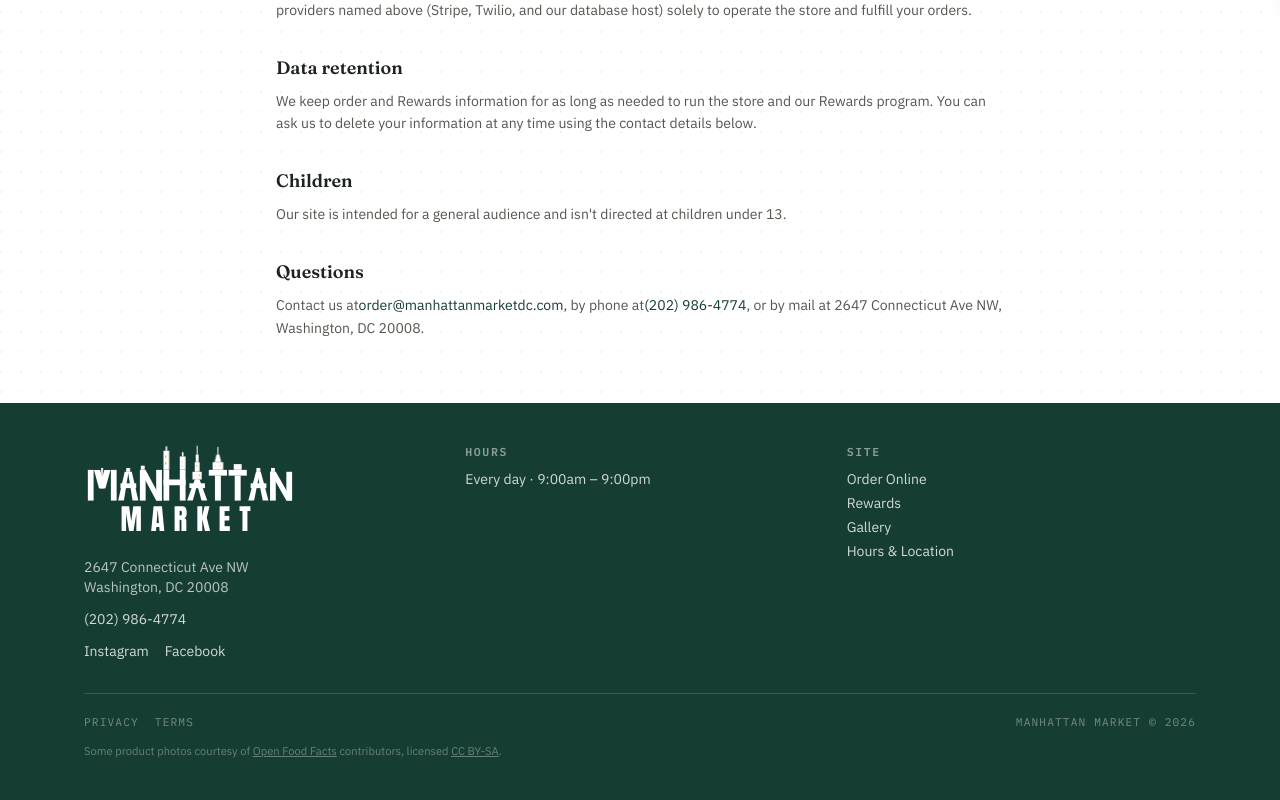
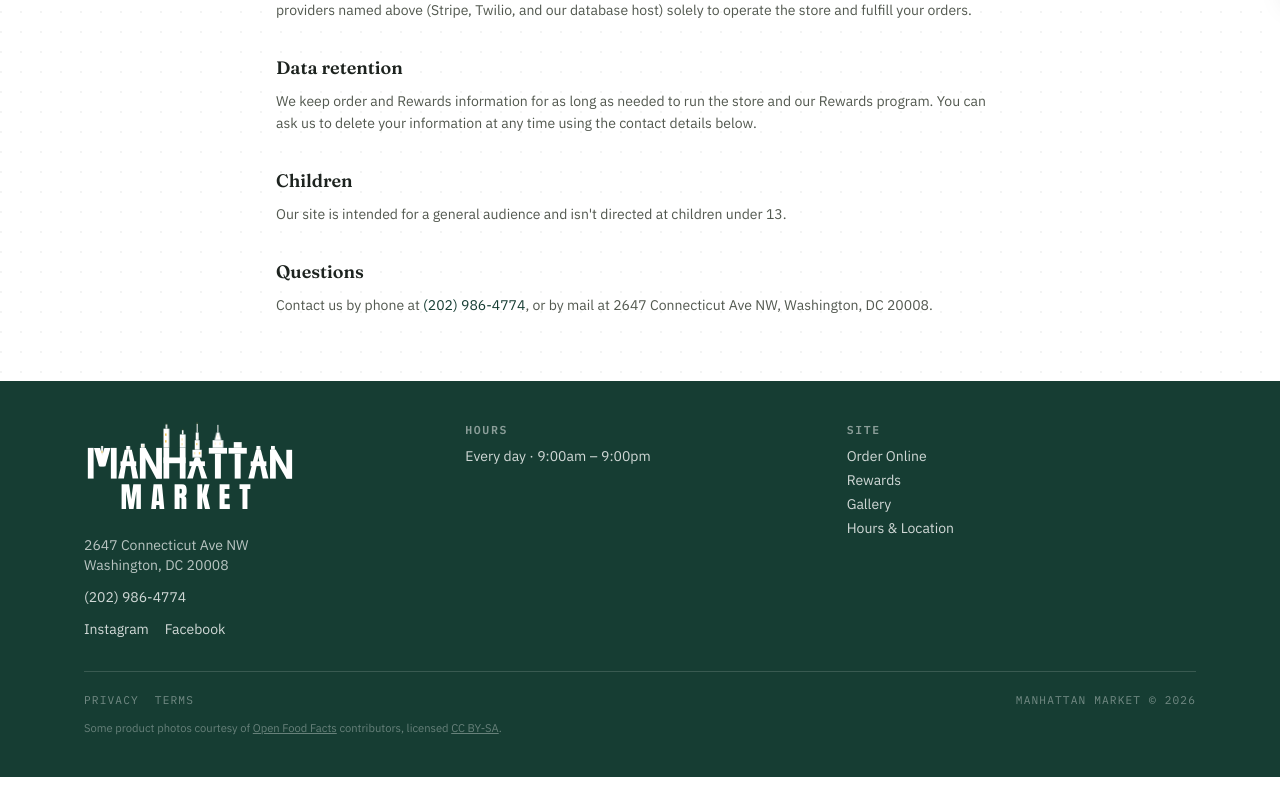
Before and after one commit to connectdc7/manhattan-market, a Next.js app: page /privacy in a window 1280 px wide. Shown: the part 809-1609 px from the top of the page. After the commit the page ends 1586 px from the top, so only its background shows below. Built offline with nearby package versions, Linux system fonts and the light colour scheme; no server answers.

Commit message:
Add files via upload

```diff
--- a/app/privacy/page.tsx
+++ b/app/privacy/page.tsx
@@ -90,11 +90,7 @@ export default function PrivacyPage() {
         <section>
           <h2 className="font-display text-lg font-semibold text-ink">Questions</h2>
           <p className="mt-2">
-            Contact us at
-            <a href="mailto:order@manhattanmarketdc.com" className="text-green-deep hover:text-pink-deep">
-              order@manhattanmarketdc.com
-            </a>
-            , by phone at
+            Contact us by phone at{" "}
             <a href="tel:+12029864774" className="text-green-deep hover:text-pink-deep">
               (202) 986-4774
             </a>
```
